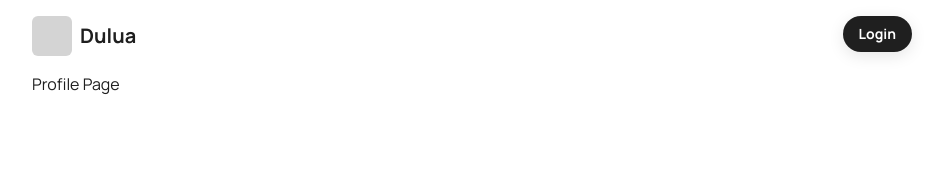
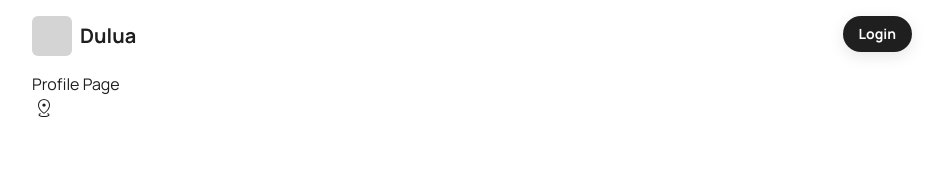
Before and after one commit to AadarshBaral/Dulua, a Next.js app in the folder dulua-frontend/: page /profile in a window 1280 px wide. Shown: the top 170 px of the page, without its empty margins (168-1111 px from the left). Built offline with nearby package versions, Linux system fonts and the light colour scheme.

Commit message:
feat: test changes

```diff
--- a/dulua-frontend/src/app/place/[place_detail]/page.tsx
+++ b/dulua-frontend/src/app/place/[place_detail]/page.tsx
@@ -11,6 +11,7 @@ export default async function PlaceDetail({ params }: Props) {
     console.log("hello place")
     return (
         <>
+            <h1>PlaceDetail</h1>
             <Review />
         </>
     )
--- a/dulua-frontend/src/app/profile/page.tsx
+++ b/dulua-frontend/src/app/profile/page.tsx
@@ -5,7 +5,22 @@ import { RootState } from "store/store"
 
 const page = () => {
     const user = useAppSelector((state: RootState) => state.auth.user)
-    return <div>Profile Page {user?.username}</div>
+    return (
+        <div>
+            Profile Page {user?.username}
+            <svg
+                xmlns="http://www.w3.org/2000/svg"
+                width="24"
+                height="24"
+                viewBox="0 0 24 24"
+            >
+                <path
+                    fill="currentColor"
+                    d="M12 21q-2.42 0-3.96-.616q-1.54-.617-1.54-1.596q0-.436.405-.836t1.118-.693q.177-.096.388-.036q.21.06.306.237q.096.176.024.377t-.249.297q-.327.116-.625.289t-.356.346q.172.497 1.452.864T12 20t3.037-.367t1.451-.864q-.057-.173-.355-.346t-.625-.288q-.177-.096-.25-.297q-.071-.201.025-.378t.307-.237t.387.037q.713.292 1.118.692t.405.836q0 .98-1.54 1.596T12 21m.025-4.25q2.494-1.94 3.735-3.797T17 9.303q0-2.626-1.616-3.965Q13.77 4 12 4q-1.75 0-3.375 1.339T7 9.304q0 1.733 1.235 3.574q1.234 1.841 3.79 3.872m-.025.852q-.242 0-.484-.09q-.243-.09-.455-.252q-2.546-2.081-3.803-4.059T6 9.304q0-1.564.541-2.738q.542-1.174 1.407-1.968t1.933-1.196T12 3t2.12.402q1.067.402 1.932 1.196t1.407 1.968T18 9.304q0 1.919-1.258 3.897t-3.804 4.058q-.211.162-.454.252q-.242.091-.484.091m0-6.814q.671 0 1.143-.462q.472-.463.472-1.153q0-.671-.472-1.143T12 7.558q-.652 0-1.134.472t-.482 1.143q0 .69.482 1.153t1.134.462m0-1.615"
+                />
+            </svg>
+        </div>
+    )
 }
 
 export default page
```
